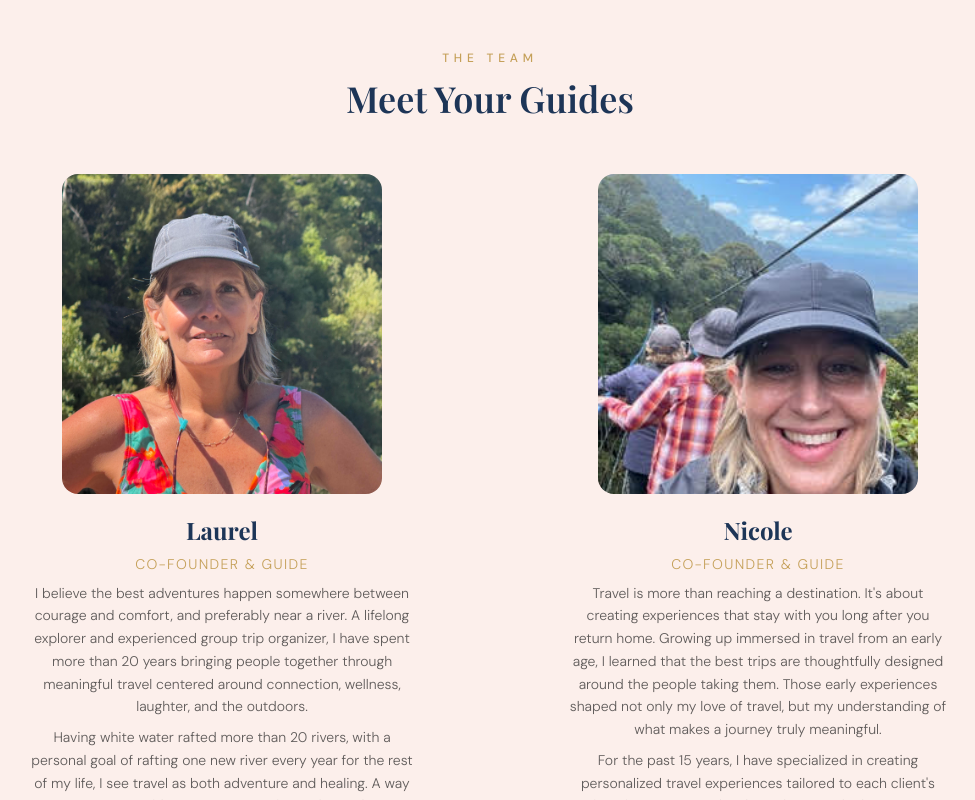
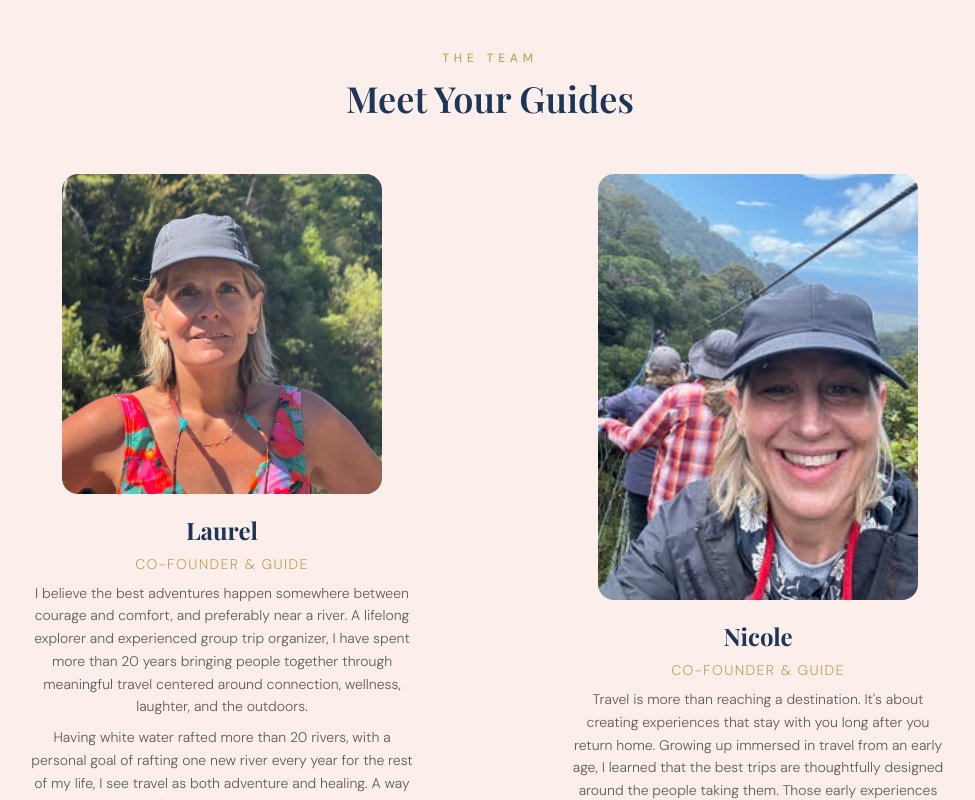
Before and after one commit to dthess372/bougie-adventure, a Next.js app: page /about in a window 1280 px wide. Shown: the part 500-1300 px from the top of the page, without its empty margins (150-1125 px from the left). Built offline with nearby package versions, Linux system fonts and the light colour scheme; a web font is replaced by a local one.

Commit message:
Zoom out Nicole headshot by changing container to 3/4 portrait aspect ratio
Co-Authored-By: Claude Sonnet 4.6 <noreply@anthropic.com>

```diff
--- a/src/app/about/page.tsx
+++ b/src/app/about/page.tsx
@@ -56,7 +56,7 @@ export default function AboutPage() {
 
             {/* Guide 2 */}
             <div className="space-y-5">
-              <div className="relative aspect-square rounded-2xl overflow-hidden max-w-xs mx-auto w-full">
+              <div className="relative aspect-[3/4] rounded-2xl overflow-hidden max-w-xs mx-auto w-full">
                 <Image src="/gallery-nicole-bridge.jpg" alt="Nicole on a bridge overlook" fill sizes="(max-width: 768px) 100vw, 320px" className="object-cover object-[50%_20%]" />
               </div>
               <div className="text-center space-y-2">
```
